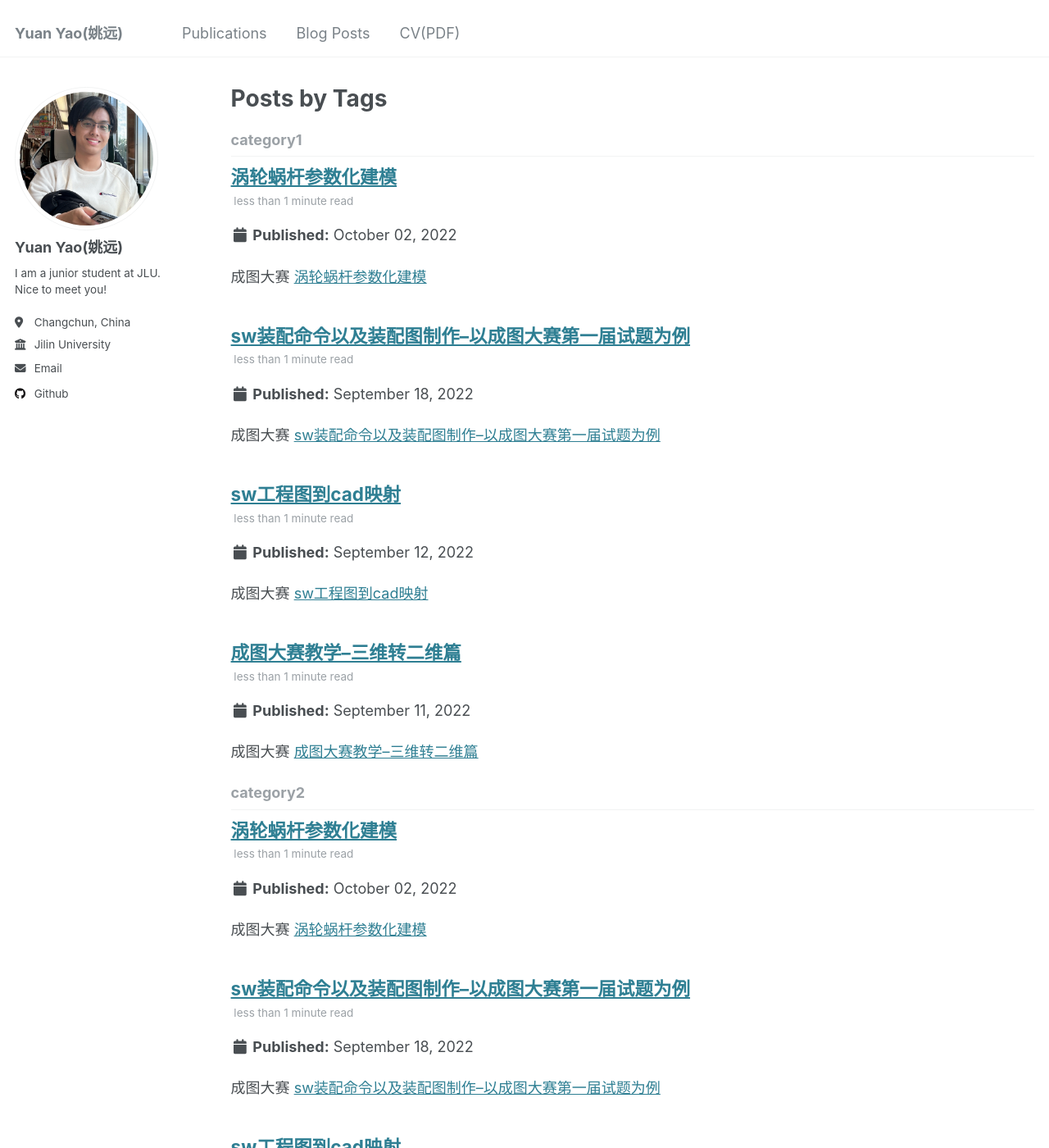
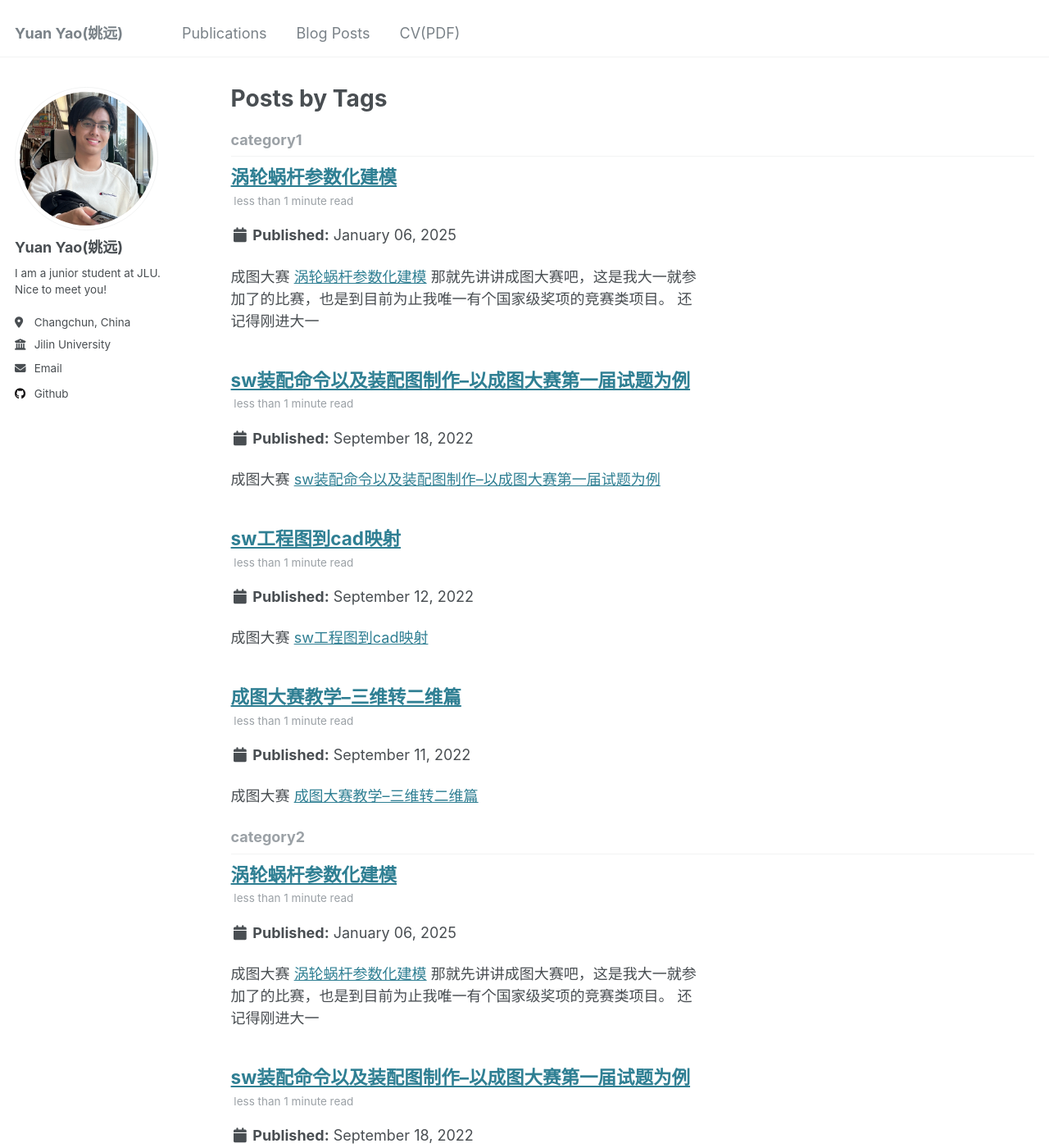
Before and after one commit to YuanYao-git/YuanYao-git.github.io, a Jekyll site: the page built from _pages/tag-archive.html, in a window 1280 px wide and 1400 px high. Shown: the whole window at 82% size. Built offline with Jekyll 4.4.1, drawn with Linux system fonts in a browser that asks for light colours; some of the changed text lies outside the part shown.

Commit message:
使未来时间合法

```diff
--- a/_config.yml
+++ b/_config.yml
@@ -83,7 +83,7 @@
 teaser                   :  # filename of teaser fallback teaser image placed in /images/, .e.g. "500x300.png"
 breadcrumbs              : false # true, false (default)
 words_per_minute         : 160
-future                   : false
+future                   : true
 read_more                : "disabled" # if enabled, adds "Read more" links to excerpts
 talkmap_link             : false      #change to true to add link to talkmap on talks page
 comments:
--- a/_posts/2020-10-2-post-10.md
+++ b/_posts/2025-01-06-post-1.md
@@ -1,7 +1,7 @@
 ---
 title: '涡轮蜗杆参数化建模'
-date: 2022-10-02
-permalink: /posts/2022/10/post/10
+date: 2025-01-06
+permalink: /posts/2025/01/post/1
 tags:
   - cool posts
   - category1
@@ -10,3 +10,5 @@
 
  成图大赛
 [涡轮蜗杆参数化建模](https://www.bilibili.com/video/BV1te411j7xb/?share_source=copy_web&vd_source=644570e64e54b0ae94d7ca4ed379eaaf)
+那就先讲讲成图大赛吧，这是我大一就参加了的比赛，也是到目前为止我唯一有个国家级奖项的竞赛类项目。
+还记得刚进大一
```
Also changed, not shown: _publications/japanese journal of applied physics.md (+2 -2 lines), images/3953273590_704e3899d5_m.jpg (added), images/500x300.png (added), images/mstile-310x310.png (added), images/paragraph-indent.png (added), images/paragraph-no-indent.png (added), 4 other files.
